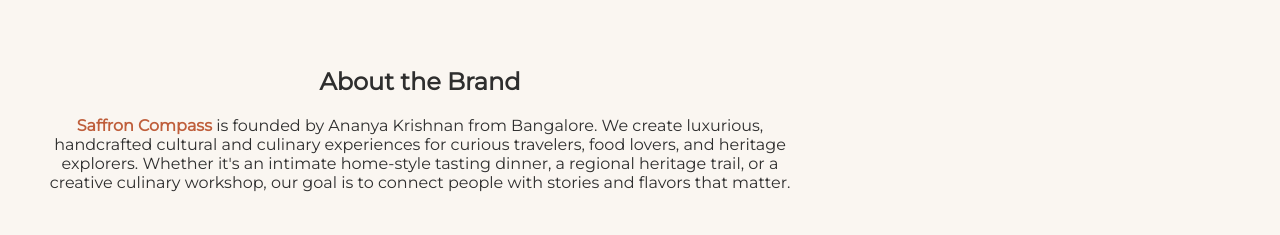
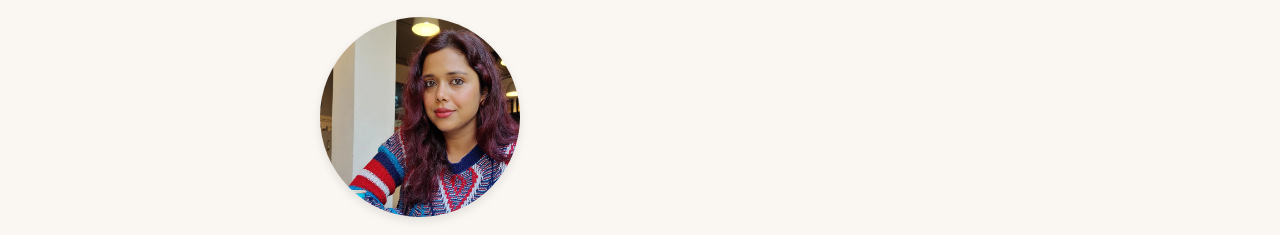
Before and after one commit to Ananya0715dot/saffron-compass, a plain HTML site: page index.html in a window 1280 px wide. Shown: the part 710-945 px from the top of the page. Drawn offline with nearby package versions, Linux system fonts and the light colour scheme.

Commit message:
Update index.html

```diff
--- a/index.html
+++ b/index.html
@@ -118,6 +118,8 @@
   <section class="logo">
     <img src="https://i.postimg.cc/NfL7PfZN/Logo.jpg" alt="Saffron Compass Logo">
   </section>
+<img src="329924700_891784708753210_7967049464700947414_n.jpeg.webp
+" alt="My Profile Picture" width="200" style="border-radius: 50%;">
 
   <section>
     <h2>About the Brand</h2>
```
